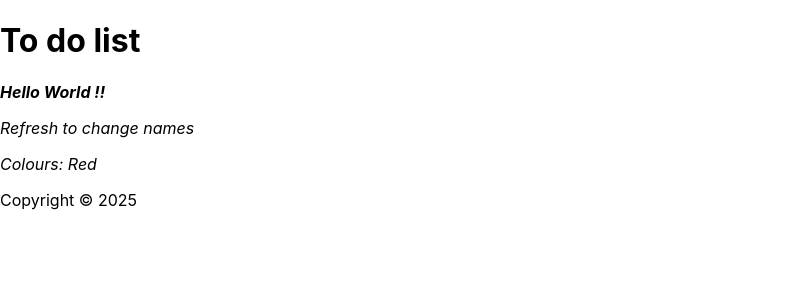
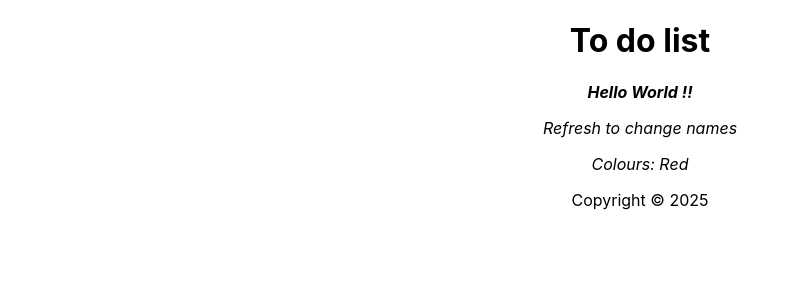
Before and after one commit to coddzz/react, a React (Create React App) app: page / in a window 1280 px wide. Shown: the top 300 px of the page, without its empty margins (0-800 px from the left). Built offline with nearby package versions, Linux system fonts and the light colour scheme.

Commit message:
Apply App.css

```diff
--- a/src/App.js
+++ b/src/App.js
@@ -1,11 +1,12 @@
 import Content from "./Content";
 import Header from "./Header";
 import Footer from "./Footer";
+import './App.css';
 
 function App() {
 
   return (
-    <div>
+    <div className="App">
       <Header />
       <Content />
       <Footer />
```
